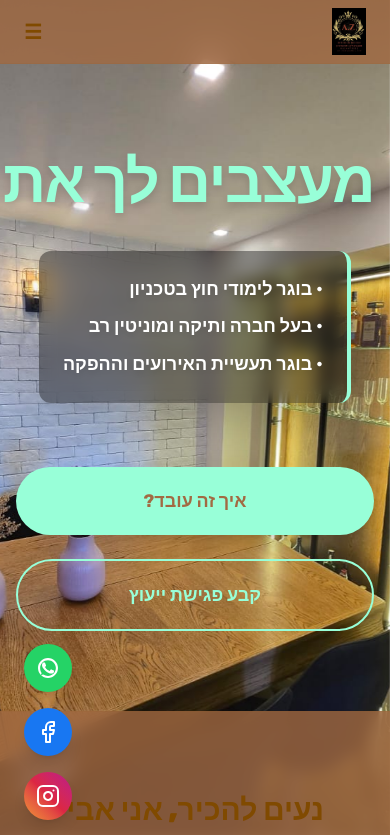
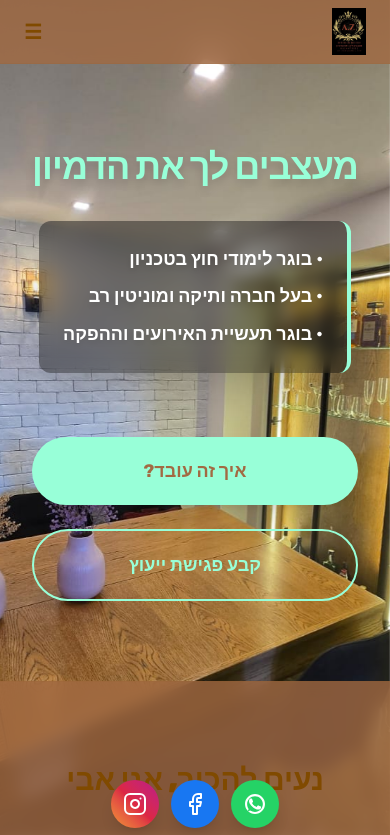
Before and after one commit to mos234/my-design-portfolio, a Next.js app: page / in a window 390 px wide. Shown: the top 835 px of the page. Built offline with nearby package versions, Linux system fonts and the light colour scheme.

Commit message:
Fix mobile: smaller heading + horizontal social buttons
- Reduce h1 to text-4xl on mobile, allow line wrapping
- Social buttons: horizontal centered row on mobile, vertical on desktop

Co-Authored-By: Claude Opus 4.6 <noreply@anthropic.com>

```diff
--- a/app/page.tsx
+++ b/app/page.tsx
@@ -9,7 +9,7 @@ export default function Home() {
       <main className="flex-1 flex flex-col items-center justify-center text-center px-4 py-20 md:py-32">
         <div className="max-w-full animate-fade-in-up space-y-8">
 
-          <h1 className="text-6xl md:text-8xl lg:text-9xl font-black tracking-tight text-[var(--accent)] leading-tight whitespace-nowrap drop-shadow-lg">
+          <h1 className="text-4xl sm:text-6xl md:text-8xl lg:text-9xl font-black tracking-tight text-[var(--accent)] leading-tight sm:whitespace-nowrap drop-shadow-lg">
             מעצבים לך את הדמיון
           </h1>
 
--- a/components/SocialButtons.tsx
+++ b/components/SocialButtons.tsx
@@ -7,7 +7,7 @@ export default function SocialButtons() {
     const message = "היי אבי, אשמח לשמוע פרטים על עיצוב פנים";
 
     return (
-        <div className="fixed left-6 bottom-6 flex flex-col gap-4 z-40">
+        <div className="fixed bottom-4 left-1/2 -translate-x-1/2 flex flex-row gap-3 sm:flex-col sm:left-6 sm:bottom-6 sm:translate-x-0 z-40">
 
             {/* WhatsApp */}
             <a
```
